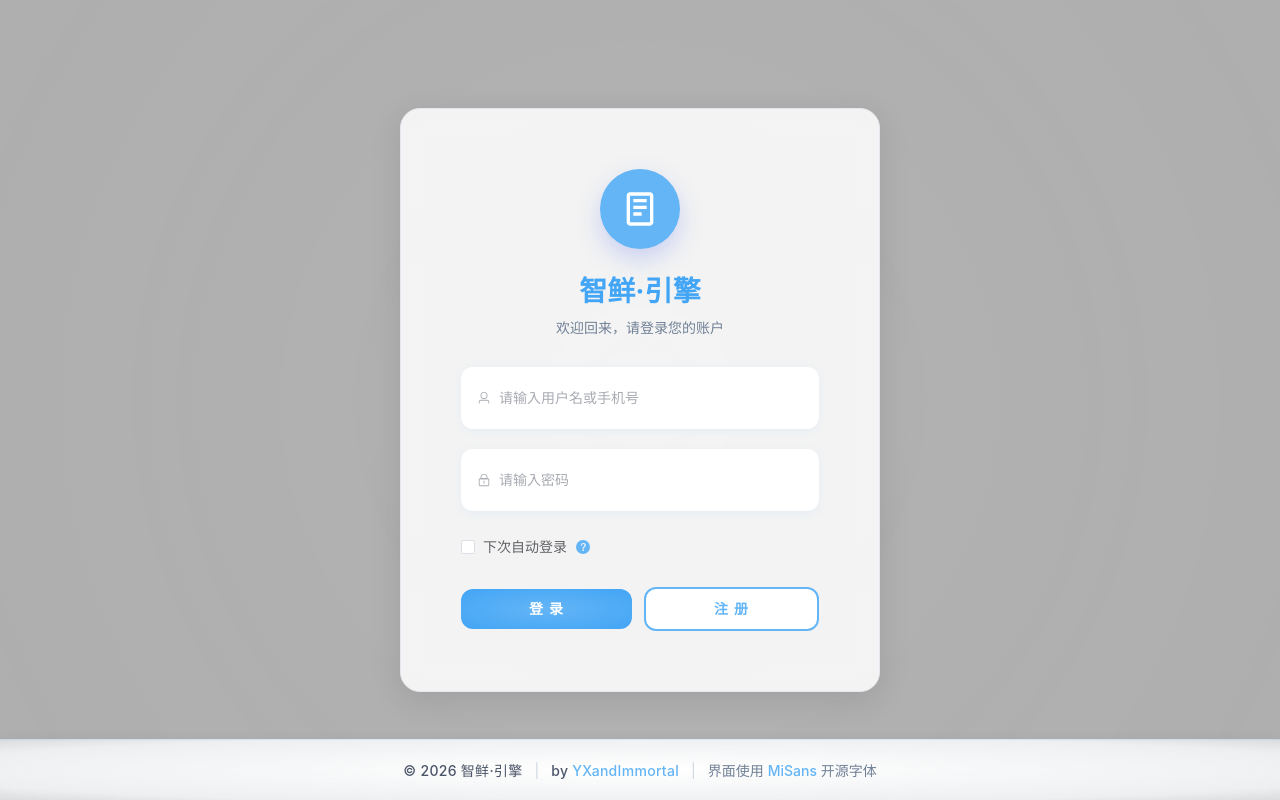
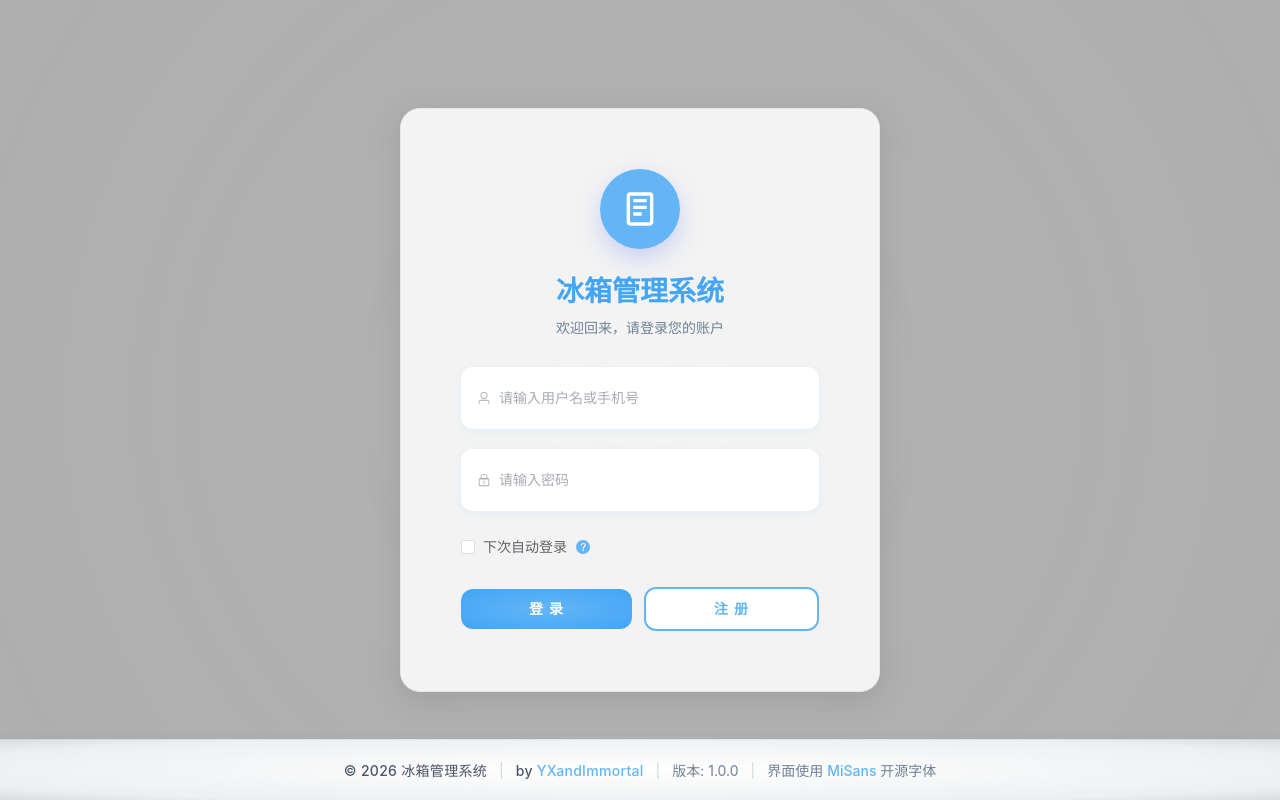
Before and after one commit to YXandImmortal/fridge-butler, a Vue app in the folder frontend/: page /login in a window 1280 px wide. Built offline with nearby package versions, Linux system fonts and the light colour scheme; no server answers; a web font is replaced by a local one.

Commit message:
新增了系统信息存储，向后端请求系统基本信息，并应用在各个组件中

```diff
--- a/frontend/src/components/CopyrightFooter.vue
+++ b/frontend/src/components/CopyrightFooter.vue
@@ -2,11 +2,15 @@
   <footer class="copyright-footer">
     <div class="copyright-content">
       <span class="copyright-text">
-        © 2026 智鲜·引擎
+        © 2026 {{ systemName || '冰箱管理系统' }}
       </span>
       <span class="divider">|</span>
       <span class="copyright-text">by
       <a href="https://github.com/YXandImmortal" target="_blank" rel="noopener noreferrer" class="font-link">YXandImmortal</a>
+      </span>
+      <span class="divider">|</span>
+      <span class="font-info">
+        版本: {{ systemVersion || '1.0.0' }}
       </span>
       <span class="divider">|</span>
       <span class="font-info">
@@ -21,7 +25,16 @@
 </template>
 
 <script setup>
-// 无需额外逻辑
+import { onMounted } from 'vue'
+import { useSystemStore } from "@/stores/system.js"
+
+const systemStore = useSystemStore()
+const { systemName, systemVersion, getSystemInfo } = systemStore;
+
+// 初始化系统信息
+onMounted(async () => {
+  await getSystemInfo()
+})
 </script>
 
 <style scoped>
--- a/frontend/src/components/Header.vue
+++ b/frontend/src/components/Header.vue
@@ -8,7 +8,7 @@
             <path d="M12 2C6.48 2 2 6.48 2 12s4.48 10 10 10 10-4.48 10-10S17.52 2 12 2zm-2 15l-5-5 1.41-1.41L10 14.17l7.59-7.59L19 8l-9 9z"/>
           </svg>
         </div>
-        <h1 class="app-title">冰箱管家</h1>
+        <h1 class="app-title">{{ systemName || '冰箱管理系统' }}</h1>
       </div>
     </div>
 
@@ -29,14 +29,27 @@
             <path d="M12 12c2.21 0 4-1.79 4-4s-1.79-4-4-4-4 1.79-4 4 1.79 4 4 4zm0 2c-2.67 0-8 1.34-8 4v2h16v-2c0-2.66-5.33-4-8-4z"/>
           </svg>
         </div>
-        <span class="user-name">用户</span>
+        <span class="user-name">{{ username }}</span>
       </div>
     </div>
   </header>
 </template>
 
 <script setup>
-// 头部组件逻辑
+import { onMounted } from 'vue'
+import { useUserStore } from "@/stores/user.js"
+import { useSystemStore } from "@/stores/system.js"
+
+const userStore = useUserStore()
+const systemStore = useSystemStore()
+const { username, initUser } = userStore;
+const { systemName, getSystemInfo } = systemStore;
+
+// 初始化用户信息和系统信息
+onMounted(async () => {
+  initUser()
+  await getSystemInfo()
+})
 </script>
 
 <style scoped>
--- /dev/null
+++ b/frontend/src/stores/system.js
@@ -0,0 +1,100 @@
+import { defineStore } from 'pinia'
+import { ref } from 'vue'
+import request from '@/utils/request'
+
+export const useSystemStore = defineStore('system', () => {
+    const systemName = ref('')
+    const systemVersion = ref('')
+    const userIndexFeathers = ref([])
+    const isLoading = ref(false)
+
+    // 从localStorage加载数据
+    const loadFromLocalStorage = () => {
+        const storedData = localStorage.getItem('systemInfo')
+        if (storedData) {
+            try {
+                const parsedData = JSON.parse(storedData)
+                systemName.value = parsedData.systemName || ''
+                systemVersion.value = parsedData.systemVersion || ''
+                userIndexFeathers.value = parsedData.userIndexFeathers || []
+            } catch (error) {
+                console.error('Error loading system info from localStorage:', error)
+                // 清除损坏的数据
+                localStorage.removeItem('systemInfo')
+            }
+        }
+    }
+
+    // 保存数据到localStorage
+    const saveToLocalStorage = () => {
+        const data = {
+            systemName: systemName.value,
+            systemVersion: systemVersion.value,
+            userIndexFeathers: userIndexFeathers.value
+        }
+        localStorage.setItem('systemInfo', JSON.stringify(data))
+    }
+
+    // 从后端获取数据
+    const fetchSystemInfoFromBackend = async () => {
+        try {
+            const res = await request({
+                method: 'get',
+                url: '/system/info'
+            })
+            return res.data || {}
+        } catch (error) {
+            console.error('获取系统信息失败：', error)
+            return null
+        }
+    }
+
+    // 获取系统信息（核心方法）
+    // 检查版本号是否变更，如果变更从后端获取最新数据，否则使用localStorage中的数据
+    const getSystemInfo = async () => {
+        if (isLoading.value) {
+            // 防止重复请求
+            return { systemName: systemName.value, systemVersion: systemVersion.value, userIndexFeathers: userIndexFeathers.value }
+        }
+
+        isLoading.value = true
+
+        try {
+            // 先从后端获取版本信息
+            const backendInfo = await fetchSystemInfoFromBackend()
+
+            if (!backendInfo) {
+                // 如果后端请求失败，使用本地数据
+                return { systemName: systemName.value, systemVersion: systemVersion.value, userIndexFeathers: userIndexFeathers.value }
+            }
+
+            // 检查版本号是否变更
+            if (systemVersion.value !== backendInfo.systemVersion) {
+                // 版本号变更，更新数据
+                systemName.value = backendInfo.systemName || ''
+                systemVersion.value = backendInfo.systemVersion || ''
+                userIndexFeathers.value = backendInfo.userIndexFeathers || []
+
+                // 保存到localStorage
+                saveToLocalStorage()
+            }
+
+            // 返回最新数据
+            return { systemName: systemName.value, systemVersion: systemVersion.value, userIndexFeathers: userIndexFeathers.value }
+        } finally {
+            isLoading.value = false
+        }
+    }
+
+    // 初始化时加载数据
+    loadFromLocalStorage()
+
+    return {
+        systemName,
+        systemVersion,
+        userIndexFeathers,
+        isLoading,
+        getSystemInfo,
+        loadFromLocalStorage
+    }
+})
--- a/frontend/src/views/LoginView.vue
+++ b/frontend/src/views/LoginView.vue
@@ -1,6 +1,6 @@
 <template>
   <AuthLayout
-    title="智鲜·引擎"
+    :title="systemName || '冰箱管理系统'"
     subtitle="欢迎回来，请登录您的账户"
     icon="login"
   >
@@ -58,10 +58,11 @@
 </template>
 
 <script setup>
-import { ref } from 'vue'
+import { ref, onMounted } from 'vue'
 import { User, Lock , QuestionFilled} from '@element-plus/icons-vue'
 import { useRouter } from 'vue-router'
 import { useUserStore } from '@/stores/user'
+import { useSystemStore } from '@/stores/system'
 import showMessage from '@/utils/message'
 import AuthLayout from "@/components/auth/AuthLayout.vue";
 import AuthButtonGroup from "@/components/auth/AuthButtonGroup.vue";
@@ -69,8 +70,15 @@
 
 const router = useRouter()
 const userStore = useUserStore()
+const systemStore = useSystemStore()
+const { systemName, getSystemInfo } = systemStore;
 const loginFormRef = ref()
 const loading = ref(false)
+
+// 初始化系统信息
+onMounted(async () => {
+  await getSystemInfo()
+})
 
 // 登录表单数据
 const loginForm = ref({
--- a/frontend/src/views/RegisterView.vue
+++ b/frontend/src/views/RegisterView.vue
@@ -1,7 +1,7 @@
 <template>
   <AuthLayout
     title="用户注册"
-    subtitle="创建您的账户，开启智鲜·引擎之旅"
+    :subtitle="`创建您的账户，开启${systemName || '冰箱管理系统'}之旅`"
     icon="register"
   >
     <el-form
@@ -60,18 +60,26 @@
 </template>
 
 <script setup>
-import { ref, reactive } from 'vue'
+import { ref, reactive, onMounted } from 'vue'
 import { User, Lock, Phone } from '@element-plus/icons-vue'
 import { useRouter } from 'vue-router'
 import request from '@/utils/request'
 import showMessage from '@/utils/message'
+import { useSystemStore } from '@/stores/system'
 import AuthLayout from "@/components/auth/AuthLayout.vue";
 import AuthButtonGroup from "@/components/auth/AuthButtonGroup.vue";
 import EnhancedInput from "@/components/EnhancedInput.vue";
 
 const router = useRouter()
+const systemStore = useSystemStore()
+const { systemName, getSystemInfo } = systemStore;
 const registerFormRef = ref()
 const loading = ref(false)
+
+// 初始化系统信息
+onMounted(async () => {
+  await getSystemInfo()
+})
 
 // 注册表单数据
 const registerForm = reactive({
--- a/frontend/src/views/user/UserIndexView.vue
+++ b/frontend/src/views/user/UserIndexView.vue
@@ -20,9 +20,19 @@
 </template>
 
 <script setup>
+import { onMounted } from 'vue';
 import Header from '@/components/Header.vue';
 import Sidebar from '@/components/Sidebar.vue';
 import CopyrightFooter from '@/components/CopyrightFooter.vue';
+import { useSystemStore } from '@/stores/system';
+
+const systemStore = useSystemStore();
+const { getSystemInfo } = systemStore;
+
+// 初始化系统信息
+onMounted(async () => {
+  await getSystemInfo();
+});
 </script>
 
 <style scoped>
```
